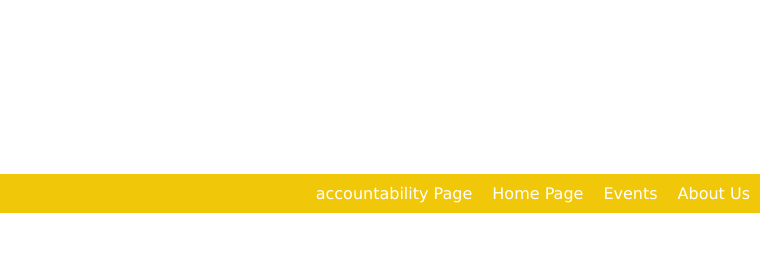
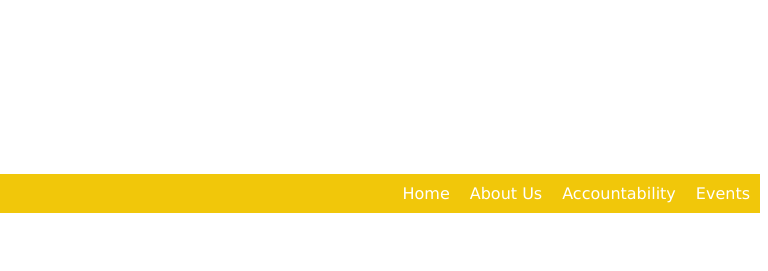
Before and after one commit to ToedQueen208/EquibeeWeb, a plain HTML site: page accountability.html in a window 1280 px wide. Shown: the top 271 px of the page, 512-1280 px from the left. Drawn offline with Linux system fonts and the light colour scheme.

Commit message:
update nav bar

```diff
--- a/accountability.html
+++ b/accountability.html
@@ -13,10 +13,10 @@
     <img src="EquiBeeLogo.png" alt="logo for codeup">
     <nav class="nav">
         <ul>
-            <li><a href="aboutUs.html">About Us</a></li>
-            <li><a href="events.html">Events</a></li>
-            <li><a href="index.html">Home Page</a></li>
-            <li> <a href="accountability.html"> accountability Page</a></li>
+          <li><a href="events.html">Events</a></li>
+          <li> <a href="accountability.html"> Accountability</a></li>
+          <li><a href="aboutUs.html">About Us</a></li>
+          <li><a href="index.html">Home</a></li>
         </ul>
     </nav>
 
```
Also changed, not shown: aboutUs.html (+3 -2 lines), events.html (+4 -2 lines), index.html (+3 -3 lines).
